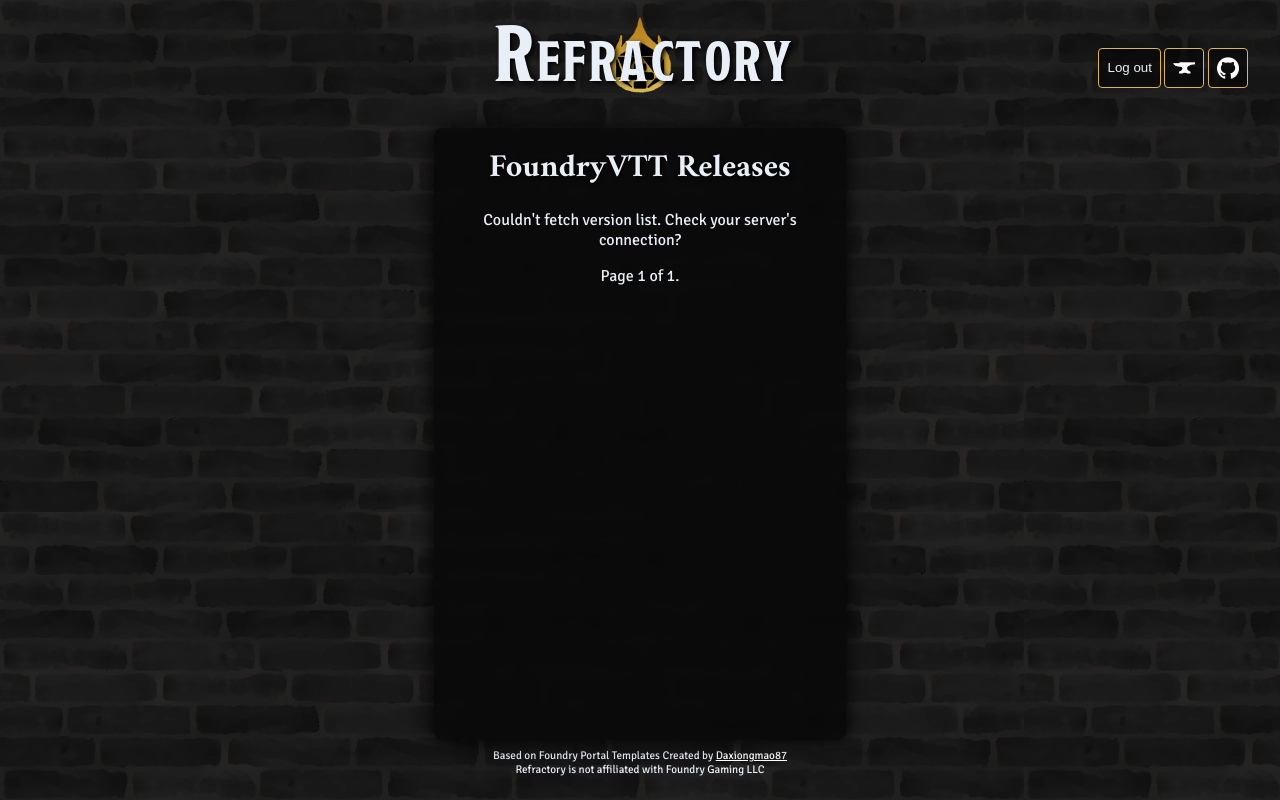
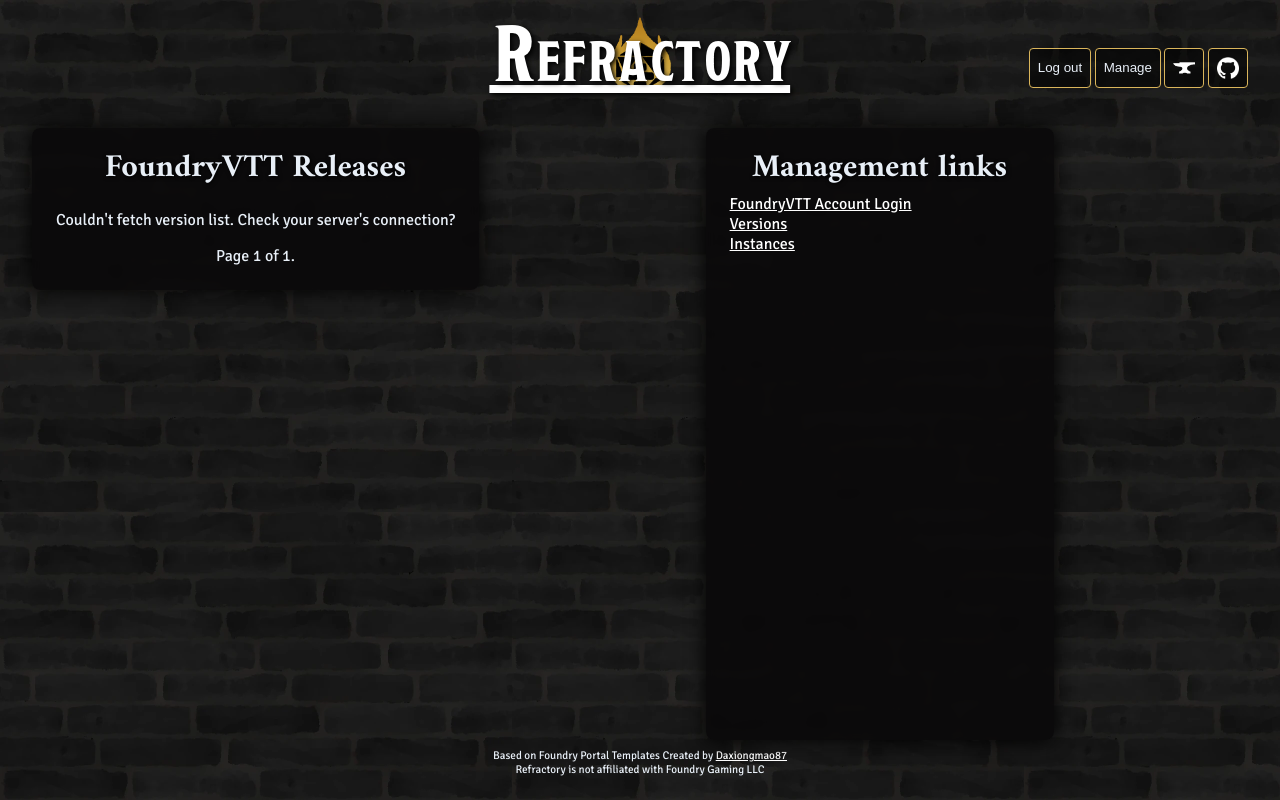
Before and after one commit to ForOhForError/refractory, a Django app: page /versions/ in a window 1280 px wide. Run offline with Django 5.2, Linux system fonts and the light colour scheme; the visitor is signed in with stand-in values (Sample User, id 1); data that the repository does not hold is empty.

Commit message:
lots of restyling

```diff
--- a/src/refractory_home/templates/_foundry_portal_base.html
+++ b/src/refractory_home/templates/_foundry_portal_base.html
@@ -23,7 +23,7 @@
     <div class="container">
         <!-- Header -->
         <header class="header">
-            <h1>Refractory</h1>
+            <h1><a href="{% url 'panel' %}">Refractory<a></h1>
         </header>
 
         <!-- Navigation Menu -->
@@ -35,6 +35,14 @@
                         <p>Log out</p>
                     </button>
                 </form>
+                {% if user.is_staff %}
+                    <form class="inline-form" action="{% url 'instance_list' %}" method="get">
+                        {% csrf_token %}
+                        <button class="nav-link-text" type="submit">
+                            <p>Manage</p>
+                        </button>
+                    </form>
+                {% endif %}
             {% endif %}
             <form class="inline-form" action="https://foundryvtt.com/" method="get">
                 <button class="nav-link-icon" type="submit">
@@ -51,6 +59,7 @@
         <!-- Main Content -->
         <main class="main-content">
             {% block content %}{% endblock %}
+            {% block sidebar-content %}{% endblock %}
         </main>
 
         <!-- Footer -->
--- /dev/null
+++ b/src/refractory_home/templates/_manage_base.html
@@ -0,0 +1,24 @@
+{% extends '_foundry_portal_base.html' %}
+{% load i18n %}
+
+{% block title %}FoundryVTT.com Login{% endblock %}
+
+{% block notifs %}
+    {% if messages %}
+    <ul class="refractory-messages">
+        {% for message in messages %}
+        <li{% if message.tags %} class="refractory-message {{ message.tags }}"{% endif %}>{{ message }}</li>
+        {% endfor %}
+    </ul>
+    {% endif %}
+{% endblock %}
+
+{% block content %}{% endblock %}
+{% block sidebar-content %}
+<section class="panel sidebar">
+    <h2>Management links</h2>
+    <div><a href="{% url "foundry_site_login" %}">{% translate "FoundryVTT Account Login" %}</a></div>
+    <div><a href="{% url "version_list" %}">{% translate "Versions" %}</a></div>
+    <div><a href="{% url "instance_list" %}">{% translate "Instances" %}</a></div>
+</section>
+{% endblock %}
--- a/src/refractory_home/templates/foundry_login.html
+++ b/src/refractory_home/templates/foundry_login.html
@@ -1,4 +1,4 @@
-{% extends '_foundry_portal_base.html' %}
+{% extends '_manage_base.html' %}
 
 {% block title %}FoundryVTT.com Login{% endblock %}
 
--- a/src/refractory_home/templates/instance_create.html
+++ b/src/refractory_home/templates/instance_create.html
@@ -1,12 +1,12 @@
 {% extends '_foundry_portal_base.html' %}
 {% load i18n %}
 
-{% block title %}{{header_text}}{% endblock %}
+{% block title %}Create Refractory Instance{% endblock %}
 
 {% block content %}
 <section class="panel thin-panel" id="login-panel">
     <div class="login-panel">
-        <h2>{{header_text}}</h2>
+        <h2>Create Refractory Instance</h2>
         <form method="post">
             {% csrf_token %}
             {{ form.as_p }}
--- a/src/refractory_home/templates/instance_list.html
+++ b/src/refractory_home/templates/instance_list.html
@@ -1,6 +1,6 @@
-{% extends '_foundry_portal_base.html' %}
+{% extends '_manage_base.html' %}
 
-{% block title %}FoundryVTT.com Login{% endblock %}
+{% block title %}Refractory Instance Management{% endblock %}
 
 {% block content %}
 <section class="panel thin-panel" id="login-panel">
--- a/src/refractory_home/templates/instance_update.html
+++ b/src/refractory_home/templates/instance_update.html
@@ -1,12 +1,12 @@
-{% extends '_foundry_portal_base.html' %}
+{% extends '_manage_base.html' %}
 {% load i18n %}
 
-{% block title %}{{header_text}}{% endblock %}
+{% block title %}Edit Refractory Instance{% endblock %}
 
 {% block content %}
 <section class="panel thin-panel" id="login-panel">
     <div class="login-panel">
-        <h2>{{header_text}}</h2>
+        <h2>Edit Refractory Instance</h2>
         <form method="post">
             {% csrf_token %}
             {{ form.as_p }}
--- a/src/refractory_home/templates/version_list.html
+++ b/src/refractory_home/templates/version_list.html
@@ -1,17 +1,7 @@
-{% extends '_foundry_portal_base.html' %}
+{% extends '_manage_base.html' %}
 {% load i18n %}
 
-{% block title %}FoundryVTT.com Login{% endblock %}
-
-{% block notifs %}
-    {% if messages %}
-    <ul class="refractory-messages">
-        {% for message in messages %}
-        <li{% if message.tags %} class="refractory-message {{ message.tags }}"{% endif %}>{{ message }}</li>
-        {% endfor %}
-    </ul>
-    {% endif %}
-{% endblock %}
+{% block title %}Refractory Version Management{% endblock %}
 
 {% block content %}
 <section class="panel thin-panel" id="login-panel">
@@ -25,15 +15,16 @@
                 {% elif version.download_status == version.DownloadStatus.DOWNLOADING %}
                 <p>Download in progress</p>
                 {% elif version.download_status == version.DownloadStatus.NOT_DOWNLOADED %}
-                <a
                     {% if foundry_user %}
-                        href="{% url 'version_download' version.version_string %}"
+                        <form action="{% url 'version_download' version.version_string %}" method="post">
+                            {% csrf_token %}
+                            <button type="submit">Download</button>
+                        </form>
                     {% else %}
-                        href="{% url 'foundry_site_login' %}?next={% url 'version_list' %}"
+                        <form action="{% url 'foundry_site_login' %}?next={% url 'version_list' %}" method="get">
+                            <button type="submit">Download</button>
+                        </form>
                     {% endif %}
-                >
-                    Download
-                </a>
                 {% endif %}
             </div>
         {% empty %}
--- a/src/refractory_home/urls.py
+++ b/src/refractory_home/urls.py
@@ -31,7 +31,7 @@
     ),
     path("admin/login/", RefractoryLoginView.as_view(), name="override_admin_login"),
     path(
-        "admin/foundry_login/",
+        "foundry_login/",
         FoundryLoginFormView.as_view(),
         name="foundry_site_login",
     ),
--- a/src/refractory_home/views.py
+++ b/src/refractory_home/views.py
@@ -9,7 +9,7 @@
 from django.contrib.admin.views.decorators import staff_member_required
 from django.contrib.auth.decorators import login_required
 from django.contrib.auth.mixins import LoginRequiredMixin, UserPassesTestMixin
-from django.contrib.auth.views import LoginView
+from django.contrib.auth.views import LoginView, RedirectURLMixin
 from django.core.exceptions import PermissionDenied
 from django.http import HttpResponse
 from django.shortcuts import redirect, render
@@ -172,16 +172,17 @@
 ):
     template_name = "foundry_login.html"
     form_class = FoundryLoginForm
-    redirect_authenticated_user = True
 
     def get_success_url(self):
-        if "next" in self.request.GET:
-            return self.request.GET.get("next")
-        return reverse_lazy("panel")
+        """Return the default redirect URL."""
+        next_page = self.request.GET.get("next")
+        print(self.request.GET)
+        if next_page:
+            return resolve_url(next_page)
+        else:
+            return reverse_lazy("panel")
 
     def form_valid(self, form):
-        # This method is called when valid form data has been POSTed.
-        # It should return an HttpResponse.
         resp = super().form_valid(form)
         username = form.cleaned_data["username"]
         password = form.cleaned_data["password"]
@@ -191,6 +192,7 @@
 
 @login_required
 @staff_member_required
+@require_POST
 def download_version(request, version_string):
     try:
         print(version_string)
```
